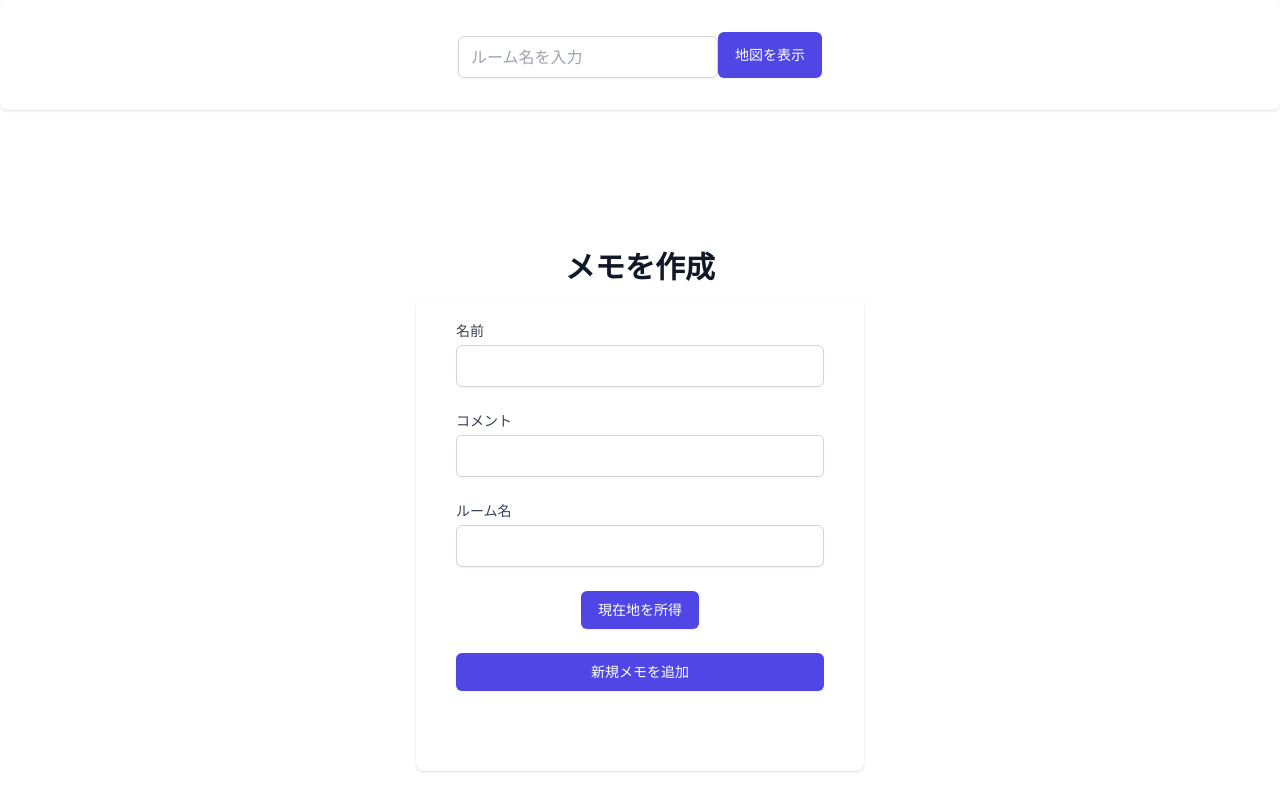
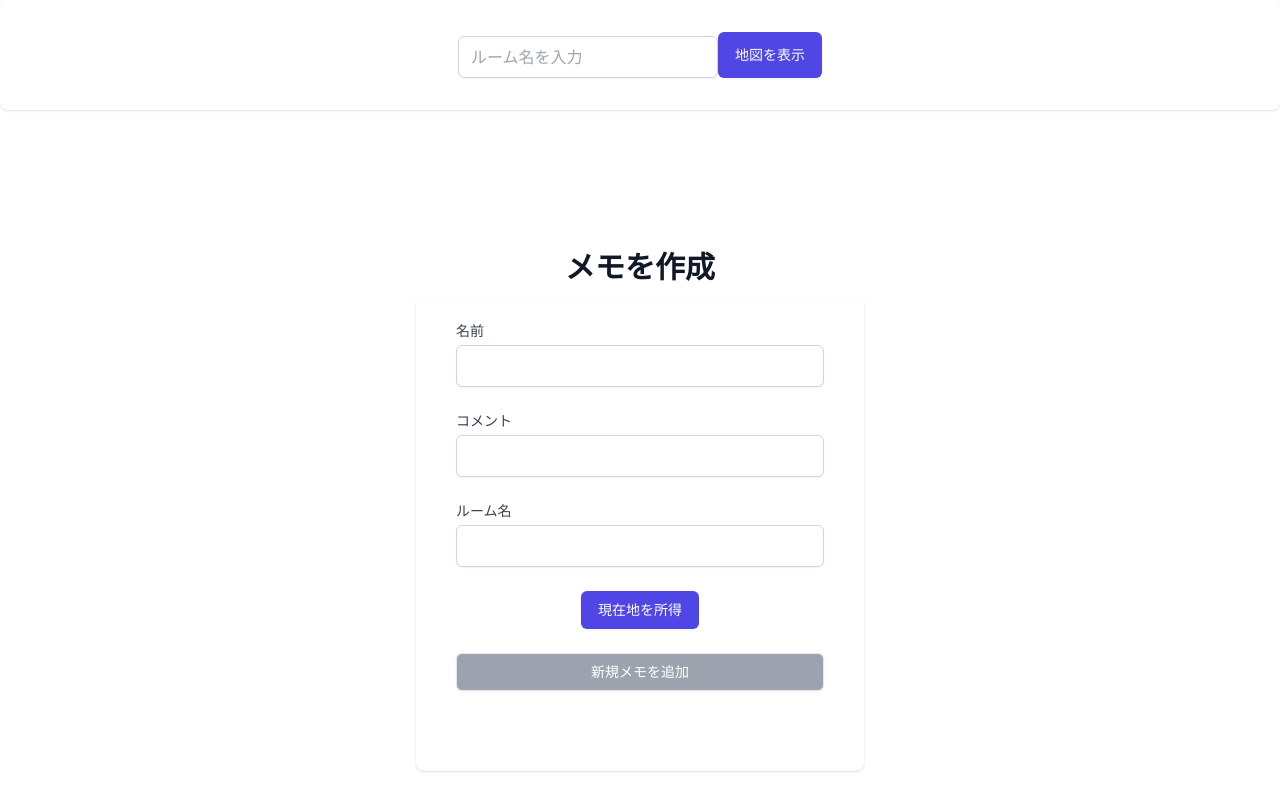
Before and after one commit to na2kera/kokomemo, a Next.js app: page / in a window 1280 px wide. Shown: the top 810 px of the page. Built offline with nearby package versions, Linux system fonts and the light colour scheme.

Commit message:
位置情報が取得できたらボタンが押せるようにする

```diff
--- a/src/app/components/Form.tsx
+++ b/src/app/components/Form.tsx
@@ -7,6 +7,7 @@ const Form = () => {
   const [roomKey, setRoomKey] = useState<String>("");
   const [latitude, setLatitude] = useState(0.0);
   const [longitude, setLongitude] = useState(0.0);
+  const [bool, setBool] = useState(true);
   const router = useRouter();
 
   const handleSubmit = async (e: React.FormEvent<HTMLFormElement>) => {
@@ -54,10 +55,12 @@ const Form = () => {
 
       setLatitude(crd.latitude);
       setLongitude(crd.longitude);
+      setBool(false);
     }
 
     function error(err: any) {
       console.warn(`ERROR(${err.code}): ${err.message}`);
+      setBool(true);
     }
 
     navigator.geolocation.getCurrentPosition(success, error, options);
@@ -133,7 +136,8 @@ const Form = () => {
         <div className="mt-6">
           <button
             type="submit"
-            className="w-full py-2 px-4 border border-transparent rounded-md shadow-sm text-sm font-medium text-white bg-indigo-600 hover:bg-indigo-700 focus:outline-none focus:ring-2 focus:ring-offset-2 focus:ring-indigo-500"
+            disabled={bool}
+            className="w-full py-2 px-4 border border-transparent rounded-md shadow-sm text-sm font-medium text-white bg-indigo-600 hover:bg-indigo-700 focus:outline-none focus:ring-2 focus:ring-offset-2 focus:ring-indigo-500 disabled:bg-gray-400 disabled:cursor-not-allowed disabled:border-gray-200"
           >
             新規メモを追加
           </button>
```
